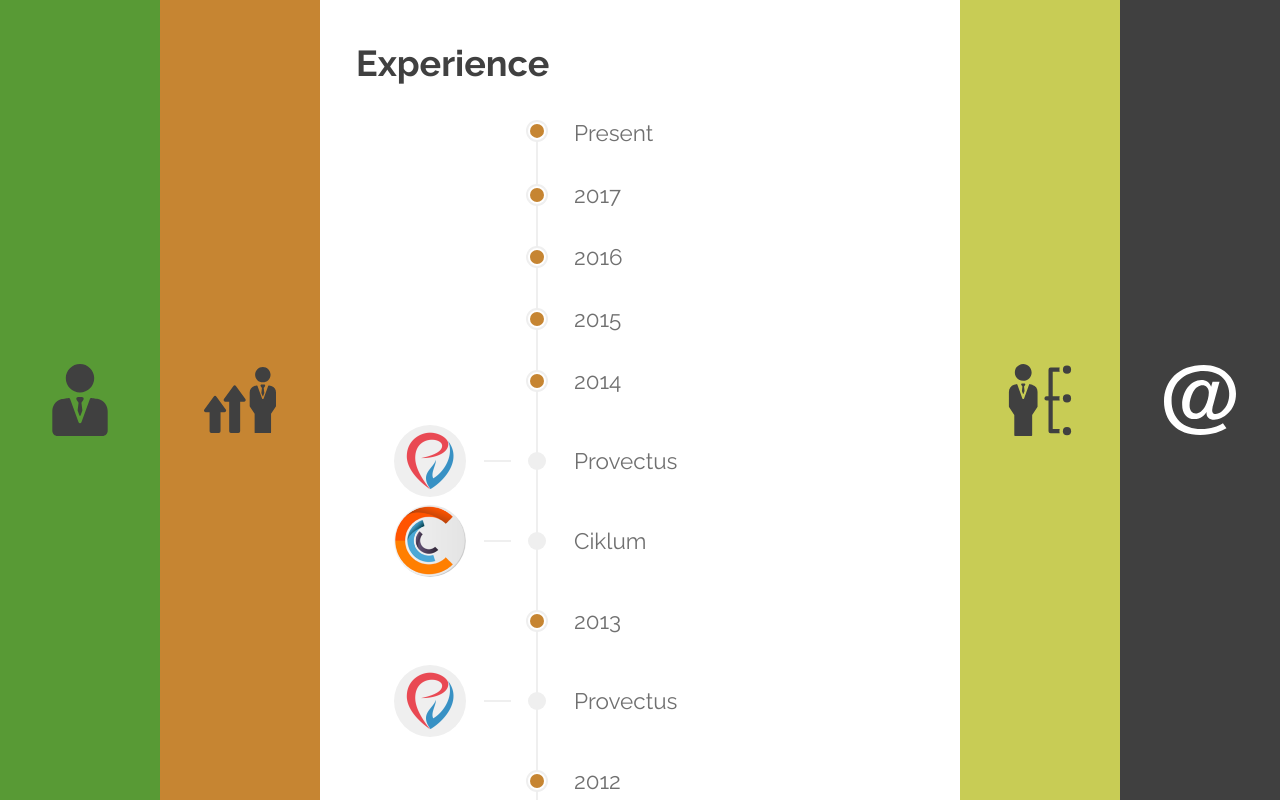
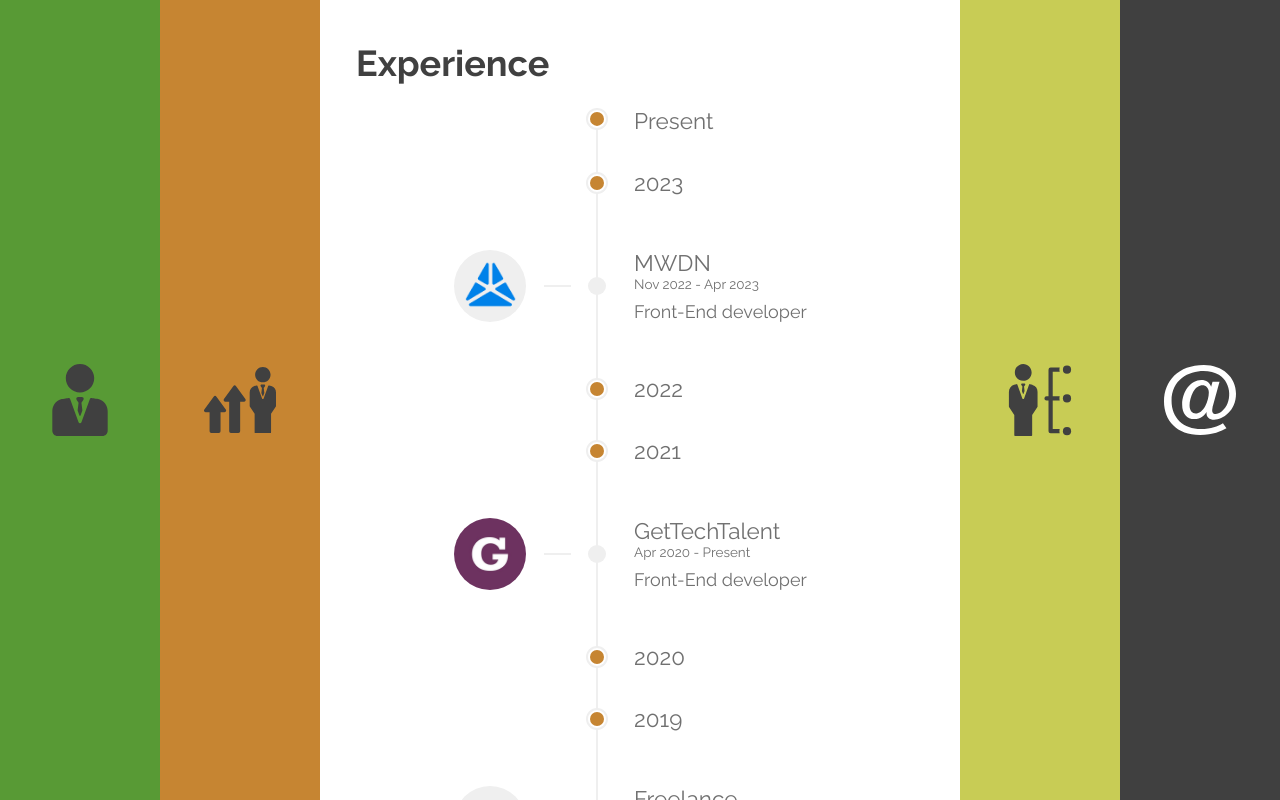
Before and after one commit to Razum/personal, a website: page index.html in a window 1280 px wide. Both pictures are taken after a click on the link 240 px from the left and 400 px from the top of the page. Drawn offline with Linux system fonts and the light colour scheme.

Commit message:
expereince

```diff
--- a/index.html
+++ b/index.html
@@ -125,8 +125,33 @@
     <div class="tile__content tile__content--experience">
         <div>
             <h1>Experience</h1>
+            <div class="experience">
                 <div class="timeline">
                     <div class="timeline__year">Present</div>
+                    <div class="timeline__year">2023</div>
+                    <div class="timeline__company timeline__company--mwdn">
+                        <div class="timeline__company-line"></div>
+                        MWDN
+                        <div class="timeline__company-period">Nov 2022 - Apr 2023</div>
+                        <div class="timeline__position">Front-End developer</div>
+                    </div>
+                    <div class="timeline__year">2022</div>
+                    <div class="timeline__year">2021</div>
+                    <div class="timeline__company timeline__company--gtt">
+                        <div class="timeline__company-line"></div>
+                        GetTechTalent
+                        <div class="timeline__company-period">Apr 2020 - Present</div>
+                        <div class="timeline__position">Front-End developer</div>
+                    </div>
+                    <div class="timeline__year">2020</div>
+                    <div class="timeline__year">2019</div>
+                    <div class="timeline__company timeline__company--freelance">
+                        <div class="timeline__company-line"></div>
+                        Freelance
+                        <div class="timeline__company-period">Mar 2018 - Apr 2020</div>
+                        <div class="timeline__position">Front-End developer</div>
+                    </div>
+                    <div class="timeline__year">2018</div>
                     <div class="timeline__year">2017</div>
                     <div class="timeline__year">2016</div>
                     <div class="timeline__year">2015</div>
@@ -134,27 +159,38 @@
                     <div class="timeline__company timeline__company--provectus">
                         <div class="timeline__company-line"></div>
                         Provectus
+                        <div class="timeline__company-period">Nov 2013 - Jan 2018</div>
+                        <div class="timeline__position">Senior Front-End developer</div>
                     </div>
                     <div class="timeline__company timeline__company--ciklum">
                         <div class="timeline__company-line"></div>
                         Ciklum
+                        <div class="timeline__company-period">May 2013 - Nov 2013</div>
+                        <div class="timeline__position">Front-End developer</div>
                     </div>
                     <div class="timeline__year">2013</div>
                     <div class="timeline__company timeline__company--provectus">
                         <div class="timeline__company-line"></div>
                         Provectus
+                        <div class="timeline__company-period">Oct 2012 - May 2013</div>
+                        <div class="timeline__position">Front-End developer</div>
                     </div>
                     <div class="timeline__year">2012</div>
                     <div class="timeline__company timeline__company--abp">
                         <div class="timeline__company-line"></div>
                         ABP
+                        <div class="timeline__company-period">Nov 2011 - Oct 2012</div>
+                        <div class="timeline__position">JavaScript developer</div>
                     </div>
                     <div class="timeline__year">2011</div>
                     <div class="timeline__company timeline__company--onu">
                         <div class="timeline__company-line"></div>
                         ONU
+                        <div class="timeline__company-period">Sep 2010 - May 2012</div>
+                        <div class="timeline__position">Webmaster</div>
                     </div>
                     <div class="timeline__year">2010</div>
+                </div>
             </div>
         </div>
     </div>
--- a/main.css
+++ b/main.css
@@ -90,7 +90,7 @@ p {
 }
 
 .tile__content > div {
-  padding: 1rem 2rem;
+  padding: 1rem 2rem 5rem;
   transform: translateY(10%);
   opacity: 0;
   transition: all .1s ease
@@ -186,6 +186,14 @@ p {
   color: rgb(var(--color-light) / 100%);
 }
 
+/** EXPEREINCE */
+.experience {
+  display: flex;
+  justify-content: center;
+  align-items: flex-start;
+}
+
+
 .timeline {
   margin-left: 10rem;
   color: #707070;
@@ -198,6 +206,14 @@ p {
   position: relative;
   margin: 2rem 0;
   padding-left: 2rem
+}
+
+.timeline__year:first-child {
+  margin-top: 0;
+}
+
+.timeline__year:last-child {
+  margin-bottom: 0;
 }
 
 .timeline__year:first-child::before {
@@ -225,8 +241,18 @@ p {
 .timeline__company {
   position: relative;
   margin: 3rem 0;
-  padding-left: 2rem
+  padding-left: 2rem;
 }
+
+.timeline__company-period {
+  margin-bottom: 0.5rem;
+  font-size: 0.75rem;
+}
+
+.timeline__position {
+  font-size: 1rem;
+}
+
 
 .timeline__company::after,
 .timeline__company::before {
@@ -257,6 +283,21 @@ p {
   transform: translate(-50%, -50%)
 }
 
+.timeline__company--mwdn::before {
+  background-image: url("/assets/images/mwdn.png");
+  background-position: center 20%;
+  background-size: 90%;
+}
+
+.timeline__company--gtt::before {
+  background-image: url("/assets/images/gtt.png");
+}
+
+.timeline__company--freelance::before {
+  background-image: url("/assets/images/js.png");
+  background-size: 70%;
+}
+
 .timeline__company--provectus::before {
   background-image: url("/assets/images/provectus.png");
   background-size: 80%
@@ -285,6 +326,8 @@ p {
   transform: translate(-100%, -50%);
 }
 
+
+/** SKILLS */
 .skills {
   display: flex;
   flex-wrap: wrap;
@@ -339,11 +382,17 @@ p {
 }
 
 .contact {
-  width: 50%;
+  width: 100%;
   padding: 0.75rem;
   color: rgb(var(--color-light) / 100%);
-  box-shadow: 0 1px 3px rgb(var(--color-dark) / 5%);
+  box-shadow: 0 1px 3px rgb(var(--color-dark) / 10%);
   transition: all 0.15s ease;
+}
+
+@media (width >= 32rem) {
+  .contact {
+    width: 50%;
+  }
 }
 
 .contact:hover {
```
Also changed, not shown: assets/images/gtt.png (added), assets/images/js.png (added), assets/images/mwdn.png (added). Lines whose indentation alone changed are shown as unchanged.
